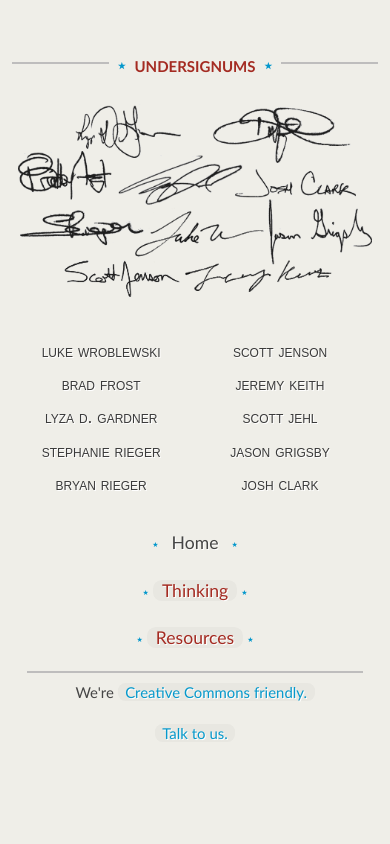
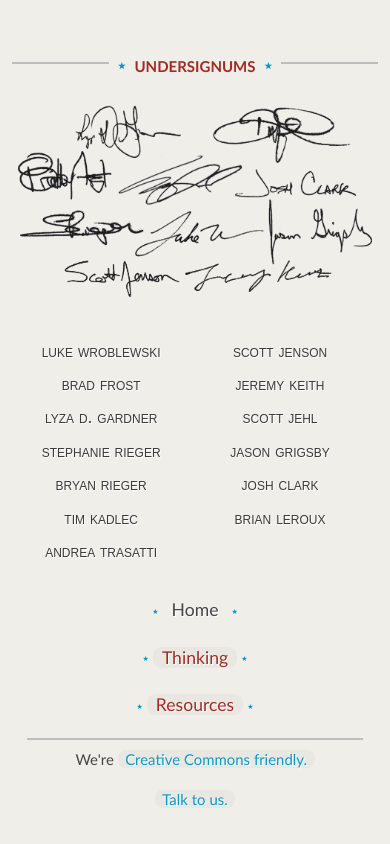
Before and after one commit to mobilewood/Future-Friendly, a plain HTML site: page index.html in a window 390 px wide. Shown: the part 1652-2496 px from the top of the page. Before the commit the page ends 2453 px from the top, so only its background shows below. Drawn offline with Linux system fonts and the light colour scheme.

Commit message:
Adding folks from Mobilewood 2 to landing page list of undersignums

```diff
--- a/index.html
+++ b/index.html
@@ -49,6 +49,9 @@
     <li class="vcard"><a href="http://userfirstweb.com" class="fn url">Jason Grigsby</a></li>
     <li class="vcard"><a href="http://yiibu.com" class="fn url">Bryan Rieger</a></li>
     <li class="vcard"><a href="http://globalmoxie.com/" class="fn url">Josh Clark</a></li>
+    <li class="vcard"><a href="http://timkadlec.com/" class="fn url">Tim Kadlec</a></li>
+    <li class="vcard"><a href="http://brian.io" class="fn url">Brian LeRoux</a></li>
+    <li class="vcard"><a href="http://http://blog.trasatti.it/" class="fn url">Andrea Trasatti</a></li>
   </ul>
 </section>
 
```
